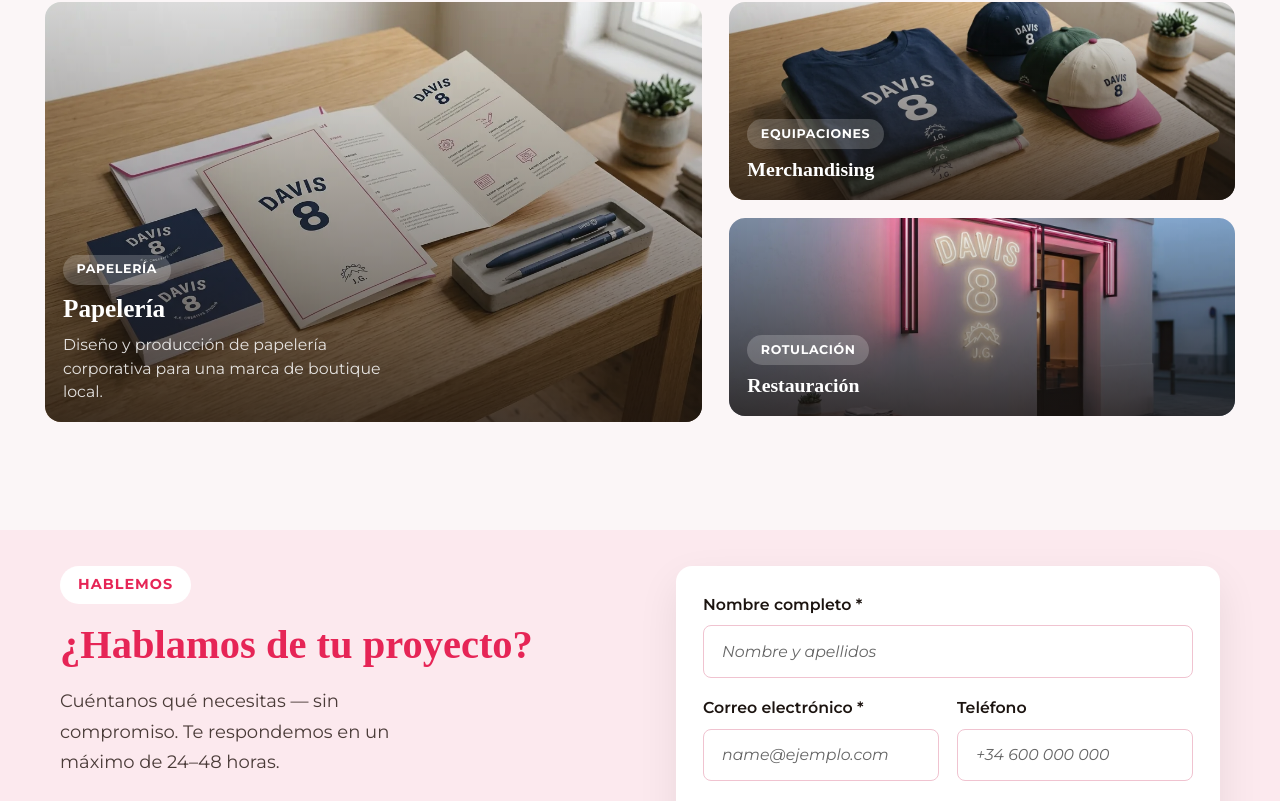
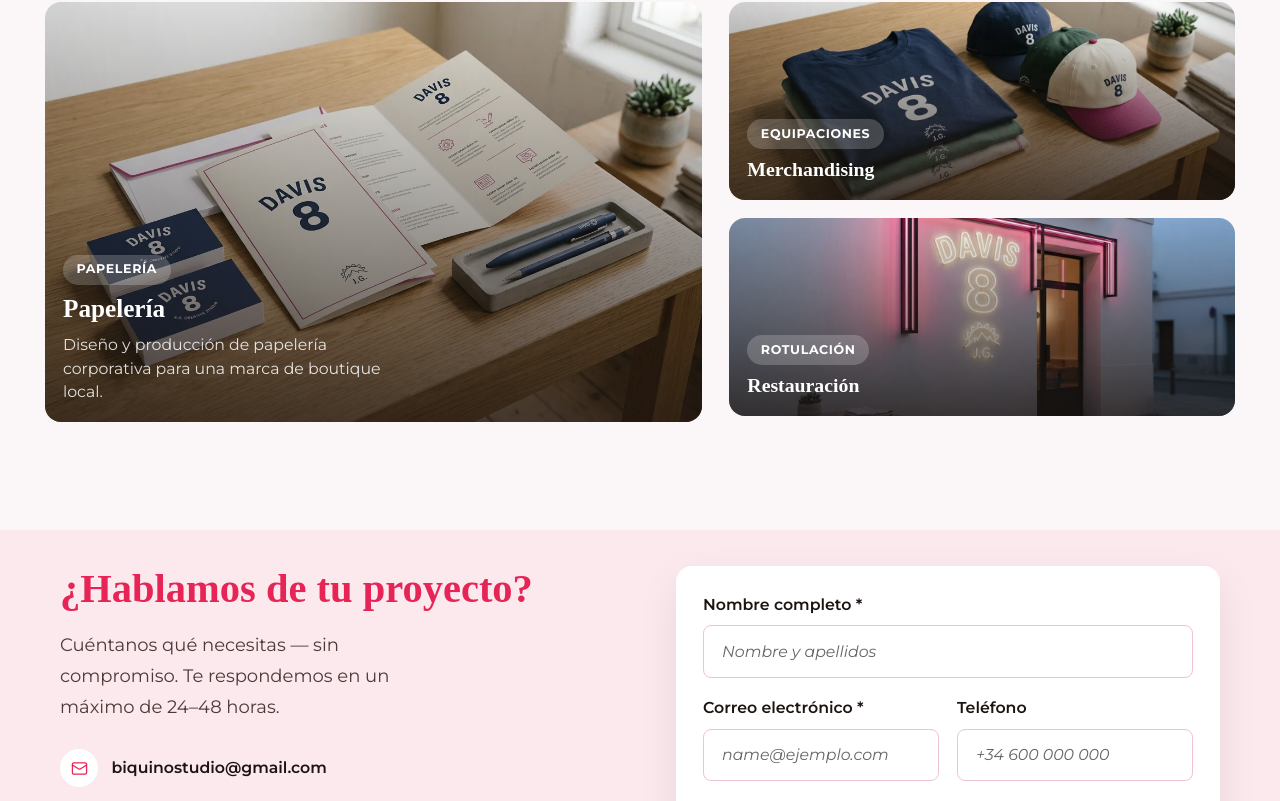
Before and after one commit to AidaG91/biquino-dev, a React (Vite) app: page / in a window 1280 px wide. Shown: the part 1560-2361 px from the top of the page. Built offline with nearby package versions, Linux system fonts and the light colour scheme; a web font is replaced by a local one.

Commit message:
style: change eyebrow color and remove hablemos pill

```diff
--- a/src/components/contactForm/ContactForm.jsx
+++ b/src/components/contactForm/ContactForm.jsx
@@ -27,7 +27,6 @@ export default function ContactForm({
       <div className={styles.contact}>
         {showInfoColumn && (
           <div className={styles.cfLeft}>
-            <span className={styles.pill}>Hablemos</span>
             <h2 className={styles.contactTitle}>
               ¿Hablamos de tu proyecto?
             </h2>
--- a/src/components/contactForm/ContactForm.module.scss
+++ b/src/components/contactForm/ContactForm.module.scss
@@ -28,22 +28,6 @@
 
   @include m.desktop {
     min-width: 0;
-  }
-}
-
-.cfLeft {
-  .pill {
-    display: inline-block;
-    background-color: v.$color-white;
-    color: v.$color-primary;
-    font-family: v.$font-body;
-    font-size: v.$font-size-xs;
-    font-weight: 700;
-    letter-spacing: 0.07em;
-    text-transform: uppercase;
-    padding: 0.45rem 1rem;
-    border-radius: v.$radius-pill;
-    margin-bottom: v.$space-md;
   }
 }
 
--- a/src/styles/abstracts/_mixins.scss
+++ b/src/styles/abstracts/_mixins.scss
@@ -29,7 +29,6 @@
 }
 
 @mixin eyebrow($margin-bottom: $space-xs) {
-  color: $color-primary;
   font-family: $font-body;
   font-size: $font-size-xs;
   font-weight: 700;
```
